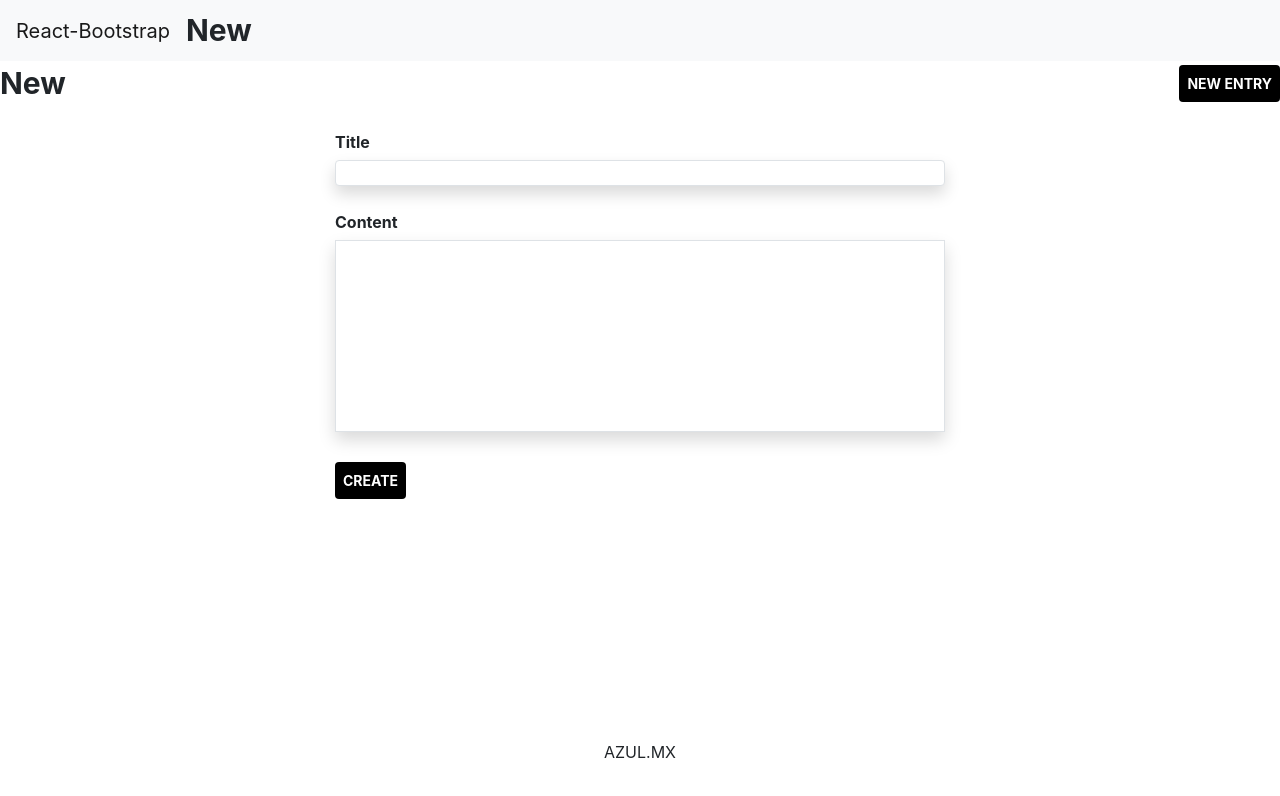
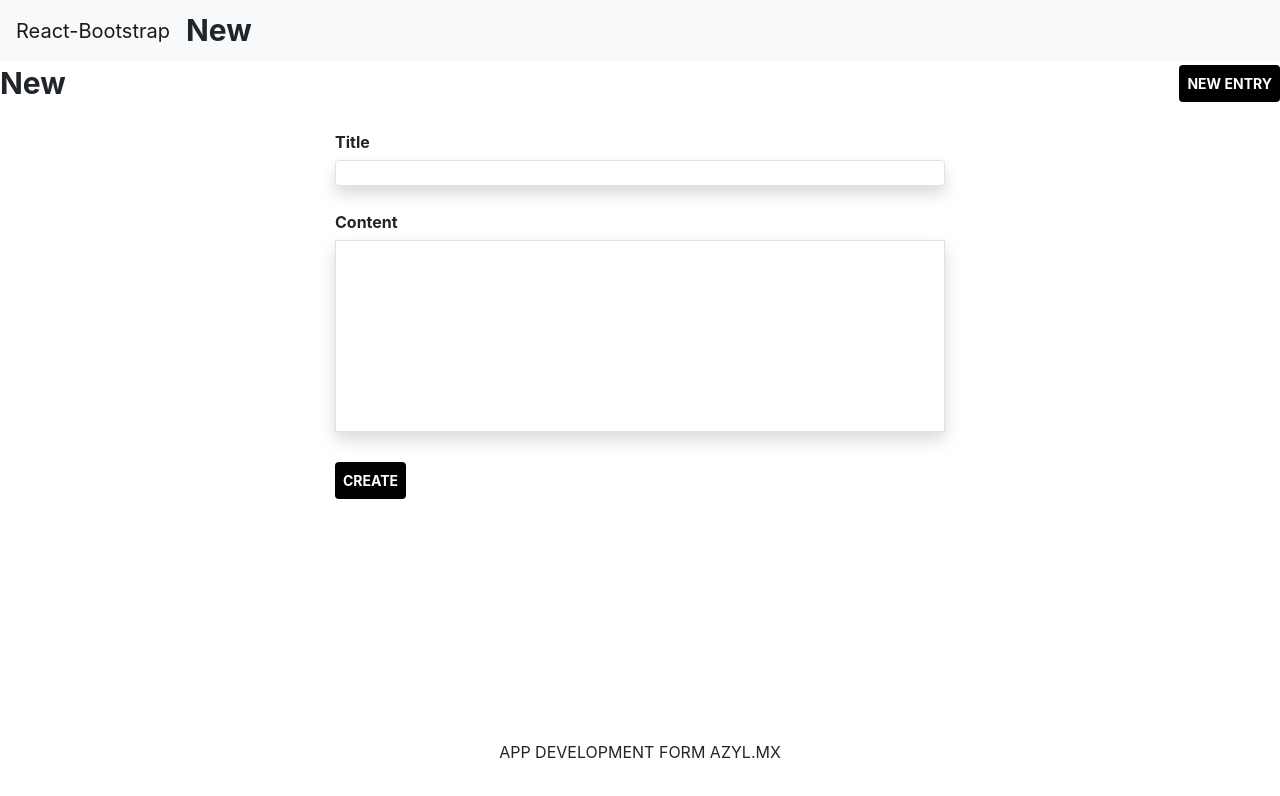
Before and after one commit to axelobscura/next-mysql, a Next.js app: page /new in a window 1280 px wide. Shown: the top 796 px of the page. Built offline with nearby package versions, Linux system fonts and the light colour scheme.

Commit message:
Footer text

```diff
--- a/components/footer/index.tsx
+++ b/components/footer/index.tsx
@@ -3,7 +3,7 @@ import PoweredByVercel from '../powered-by-vercel'
 function Footer() {
   return (
     <footer className="container mx-auto fixed bottom-0 right-0 left-0 flex justify-center items-center h-24">
-      AZUL.MX
+      APP DEVELOPMENT FORM AZYL.MX
     </footer>
   )
 }
```
